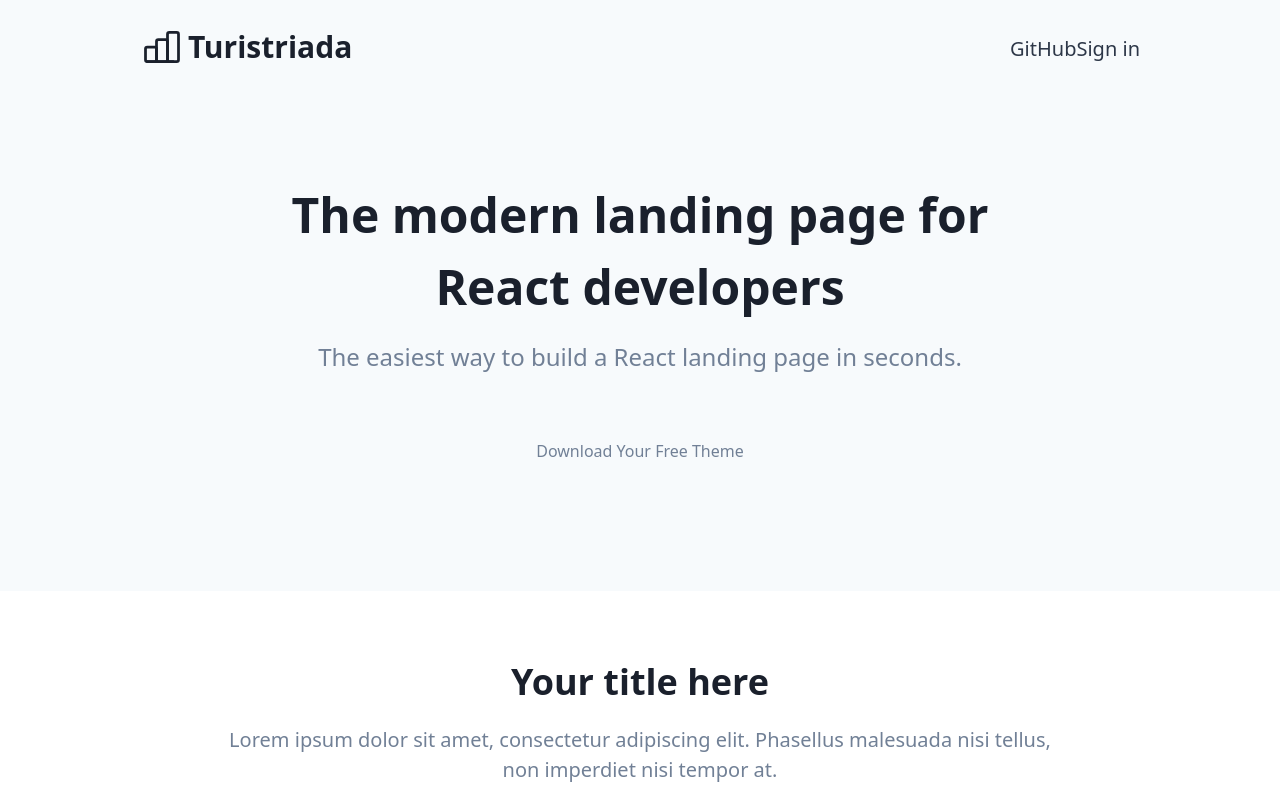
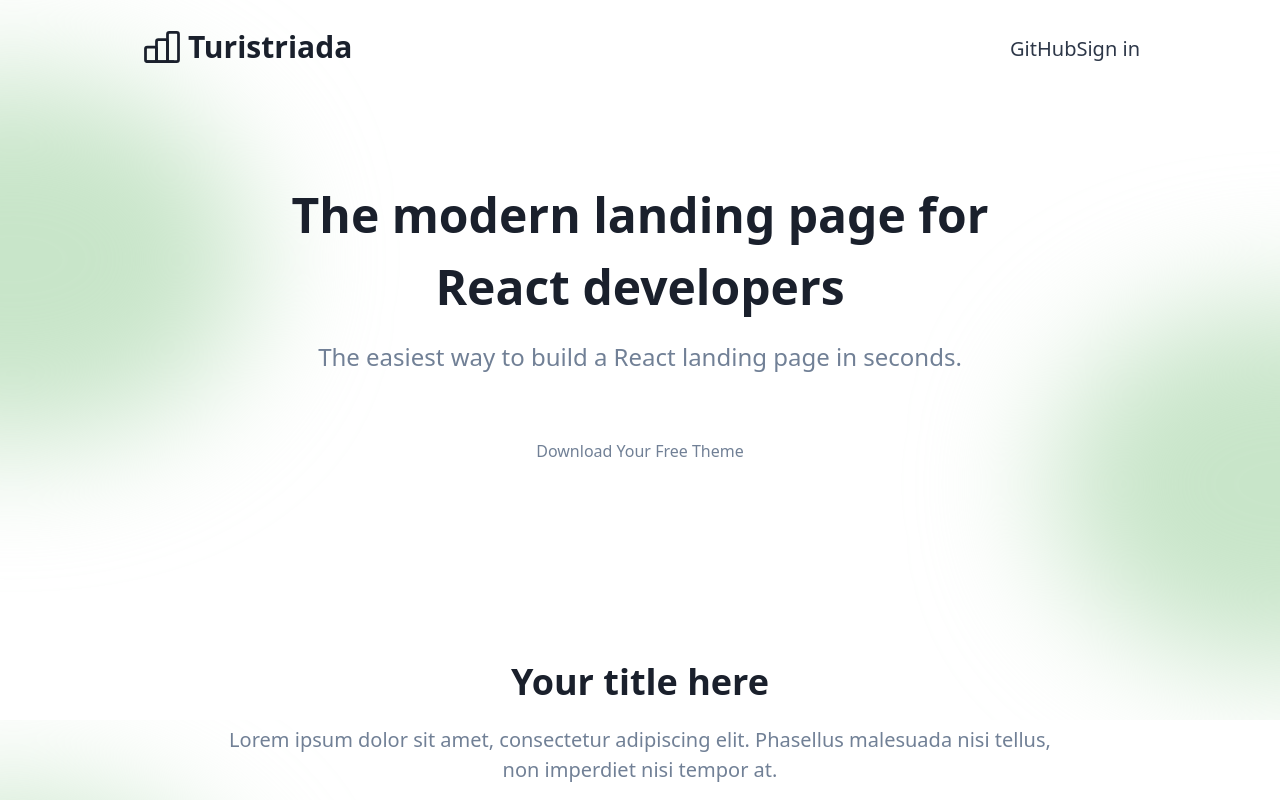
Before and after one commit to JohanRestrepo19/turistriada, a Next.js app: page / in a window 1280 px wide. Shown: the top 800 px of the page. Built offline with nearby package versions, Linux system fonts and the light colour scheme.

Commit message:
feat: add blurry gradient background.

```diff
--- a/src/background/Background.tsx
+++ b/src/background/Background.tsx
@@ -2,11 +2,25 @@ import { ReactNode } from 'react';
 
 type IBackgroundProps = {
   children: ReactNode;
-  color: string;
+  color?: string;
 };
 
 const Background = (props: IBackgroundProps) => (
-  <div className={props.color}>{props.children}</div>
+  <>
+    <div className="layer">{props.children}</div>
+
+    <style jsx>
+      {`
+        .layer {
+          aspect-ratio: 16/9;
+          background-image: url('/assets/images/blurry-turistriada.svg');
+          background-repeat: round repeat;
+          background-position: left top;
+          background-size: contain;
+        }
+      `}
+    </style>
+  </>
 );
 
 export { Background };
--- a/src/templates/Base.tsx
+++ b/src/templates/Base.tsx
@@ -1,3 +1,4 @@
+import { Background } from '../background/Background';
 import { Meta } from '../layout/Meta';
 import { AppConfig } from '../utils/AppConfig';
 import { Banner } from './Banner';
@@ -7,11 +8,13 @@ import { VerticalFeatures } from './VerticalFeatures';
 
 const Base = () => (
   <div className="antialiased text-gray-600">
-    <Meta title={AppConfig.title} description={AppConfig.description} />
-    <Hero />
-    <VerticalFeatures />
-    <Banner />
-    <Footer />
+    <Background>
+      <Meta title={AppConfig.title} description={AppConfig.description} />
+      <Hero />
+      <VerticalFeatures />
+      <Banner />
+      <Footer />
+    </Background>
   </div>
 );
 
--- a/src/templates/Footer.tsx
+++ b/src/templates/Footer.tsx
@@ -1,12 +1,10 @@
 import Link from 'next/link';
 
-import { Background } from '../background/Background';
 import { CenteredFooter } from '../footer/CenteredFooter';
 import { Section } from '../layout/Section';
 import { Logo } from './Logo';
 
 const Footer = () => (
-  <Background color="bg-gray-100">
   <Section>
     <CenteredFooter
       logo={<Logo />}
@@ -92,7 +90,6 @@ const Footer = () => (
       </li>
     </CenteredFooter>
   </Section>
-  </Background>
 );
 
 export { Footer };
--- a/src/templates/Hero.tsx
+++ b/src/templates/Hero.tsx
@@ -1,6 +1,5 @@
 import Link from 'next/link';
 
-import { Background } from '../background/Background';
 import { Button } from '../button/Button';
 import { HeroOneButton } from '../hero/HeroOneButton';
 import { Section } from '../layout/Section';
@@ -8,7 +7,7 @@ import { NavbarTwoColumns } from '../navigation/NavbarTwoColumns';
 import { Logo } from './Logo';
 
 const Hero = () => (
-  <Background color="bg-gray-100">
+  <>
     <Section yPadding="py-6">
       <NavbarTwoColumns logo={<Logo xl />}>
         <li>
@@ -42,7 +41,7 @@ const Hero = () => (
         }
       />
     </Section>
-  </Background>
+  </>
 );
 
 export { Hero };
```
Also changed, not shown: public/assets/images/blurry-gradient-turistriada.svg, public/assets/images/blurry-turistriada.svg (added). Lines whose indentation alone changed are shown as unchanged.
